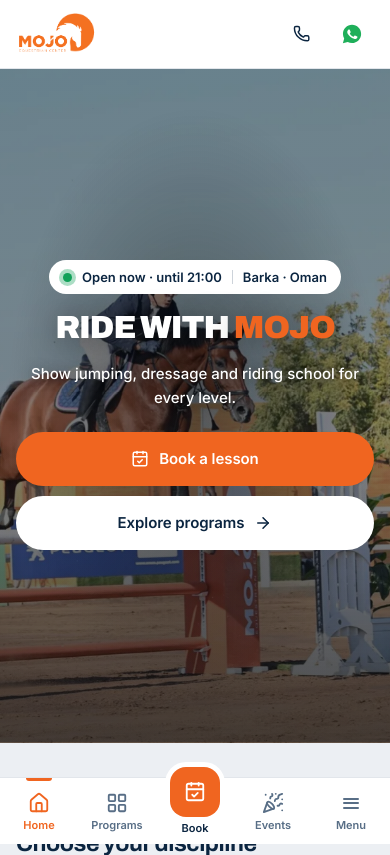
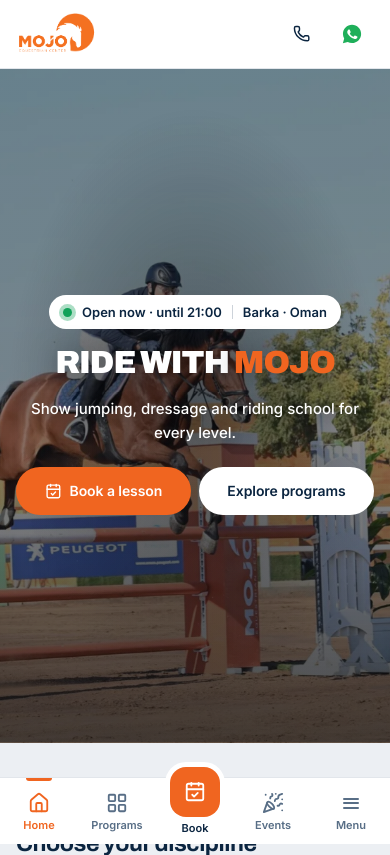
Before and after one commit to RanjbarAli/mojo, a PHP site: page /index.html in a window 390 px wide. Shown: the top 855 px of the page. Run offline with PHP 8.4, Linux system fonts and the light colour scheme; some libraries are stand-ins or nearby versions.

Commit message:
Update mobile button sizing and desktop toast placement

```diff
--- a/css/style.css
+++ b/css/style.css
@@ -1274,3 +1274,21 @@ main > .demo3:last-child { padding-bottom: 0; }
   main > section:last-child { padding-bottom: clamp(56px, 8vw, 104px); }
   .demo3__in { padding-bottom: clamp(48px, 7vw, 88px); }
 }
+
+/* ---------- Mobile button sizing: one consistent scale ---------- */
+@media (max-width: 575.98px) {
+  .btn { min-height: 46px; padding: 0 18px; font-size: 14.5px; gap: 8px; }
+  .btn--lg { min-height: 48px; padding: 0 20px; font-size: 15px; }
+  .btn--sm { min-height: 42px; padding: 0 14px; font-size: 13.5px; }
+  /* button pairs sit side by side with equal widths instead of stacking full-width */
+  .hero__ctas, .hc__ctas, .flex.wrap.gap-1, .fcta__actions, .wnav { flex-wrap: nowrap; gap: 8px; width: 100%; }
+  .hero__ctas .btn, .hc__ctas .btn, .flex.wrap.gap-1 > .btn, .fcta__actions .btn, .wnav .btn { flex: 1 1 0; min-width: 0; padding: 0 12px; }
+  .btn__label { overflow: hidden; text-overflow: ellipsis; }
+}
+@media (max-width: 575.98px) {
+  .hc__ctas .btn--ghost .btn__icon { display: none; }
+  .hc__ctas .btn { font-size: 14px; }
+}
+@media (max-width: 359.98px) { .hc__ctas { flex-wrap: wrap; } .hc__ctas .btn { flex: 1 1 100%; } }
+/* Toasts never cover action buttons: top-centre under the nav on desktop */
+@media (min-width: 992px) { .toasts { bottom: auto; top: calc(var(--nav-h) + var(--safe-t) + 14px); } }
--- a/js/core.js
+++ b/js/core.js
@@ -393,7 +393,7 @@
     $(".toast__msg", t).textContent = msg;
     box.appendChild(t);
     while (box.children.length > 3) box.firstElementChild.remove();
-    animate(t, { opacity: [0, 1], y: [24, 0], scale: [0.92, 1] }, { type: "spring", stiffness: 380, damping: 26 });
+    animate(t, { opacity: [0, 1], y: [matchMedia("(min-width: 992px)").matches ? -24 : 24, 0], scale: [0.92, 1] }, { type: "spring", stiffness: 380, damping: 26 });
     animate($(".toast__ico svg", t), { scale: [0, 1.25, 1], rotate: [-90, 0] }, { duration: 0.5, delay: 0.1 });
     const bar = $(".toast__t", t);
     const timer = animate(bar, { scaleX: [1, 0] }, { duration: ms / 1000, ease: "linear" });
```
